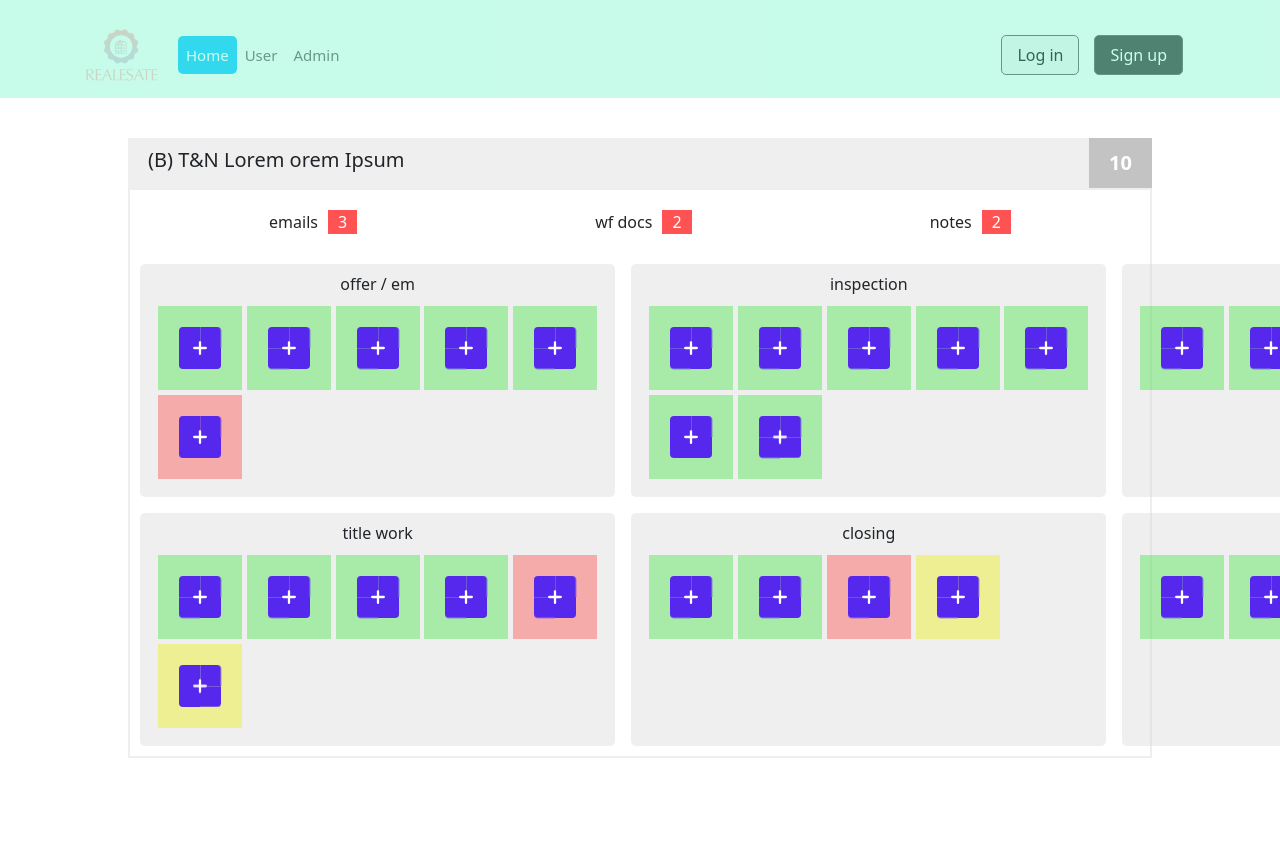
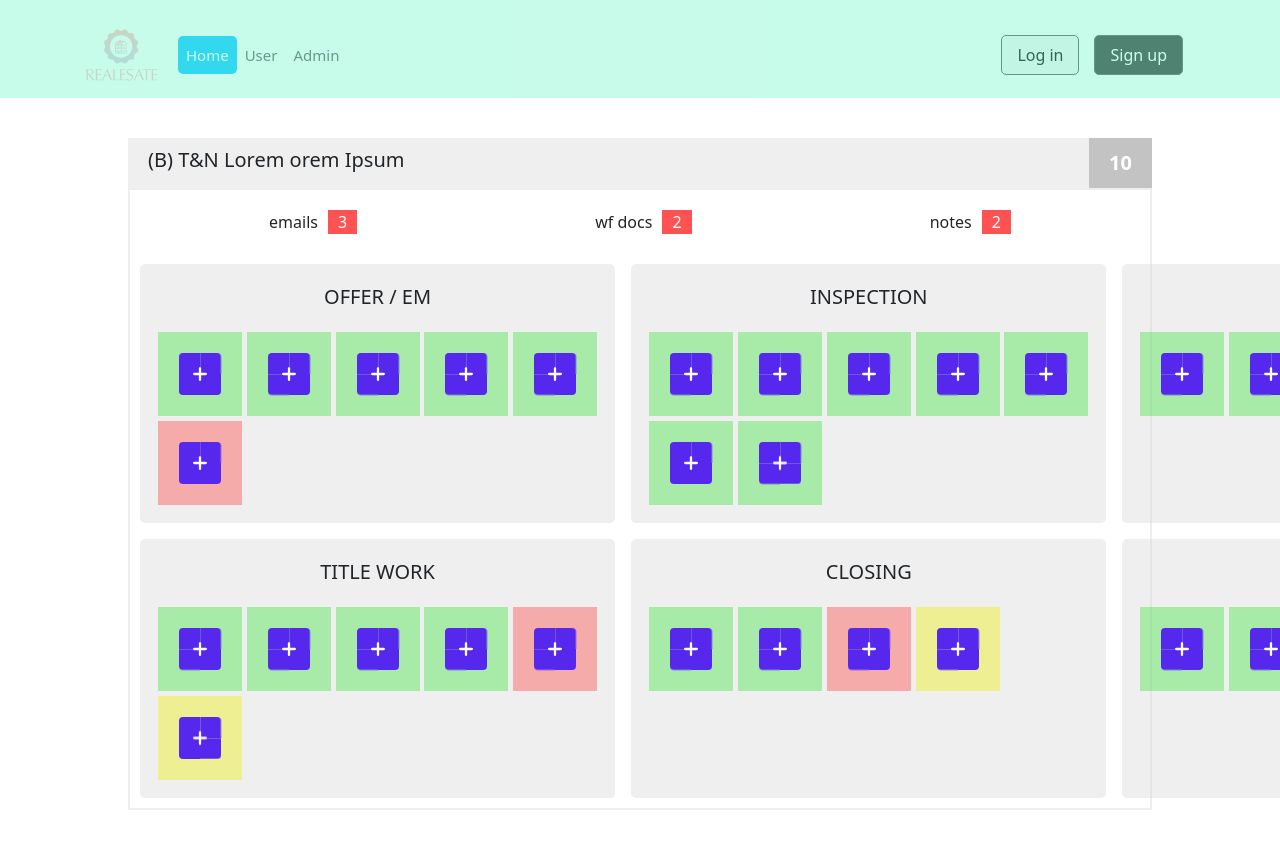
Before and after one commit to pantaki/pantaki, a React (Create React App) app: page / in a window 1280 px wide. Shown: the top 848 px of the page. Before the commit the page ends 800 px from the top, so only its background shows below. Built offline with nearby package versions, Linux system fonts and the light colour scheme.

Commit message:
update 5/7

```diff
--- a/src/App.scss
+++ b/src/App.scss
@@ -183,7 +183,11 @@ h4.inspection {
           text-align: center;
 
           .item-card-title {
-
+            font-size: 20px;
+            margin: 10px 0;
+            display: inline-block;
+            text-transform: uppercase;
+            font-weight: 500;
           }
           .item-card-content {
             display: grid;
```
